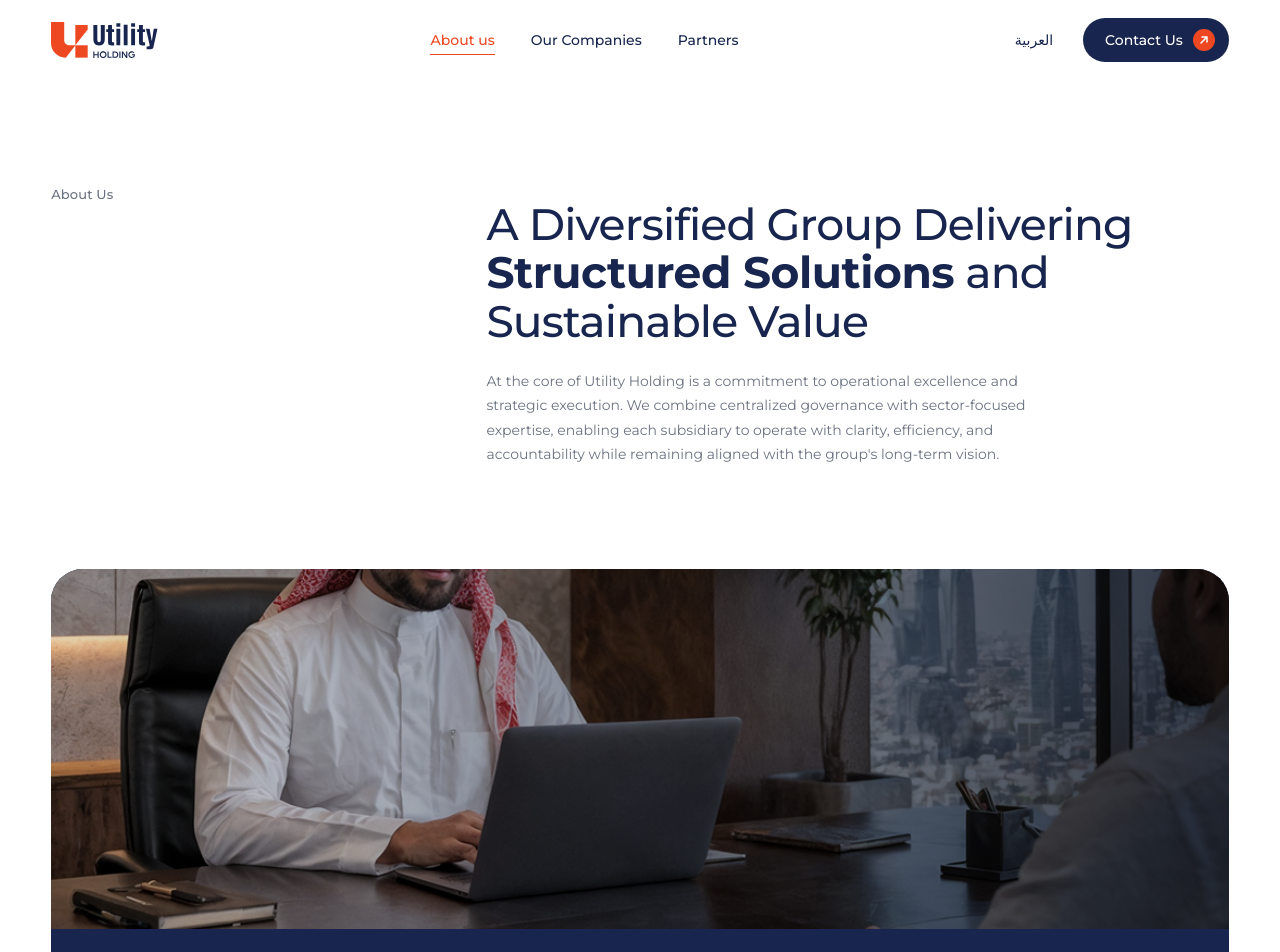
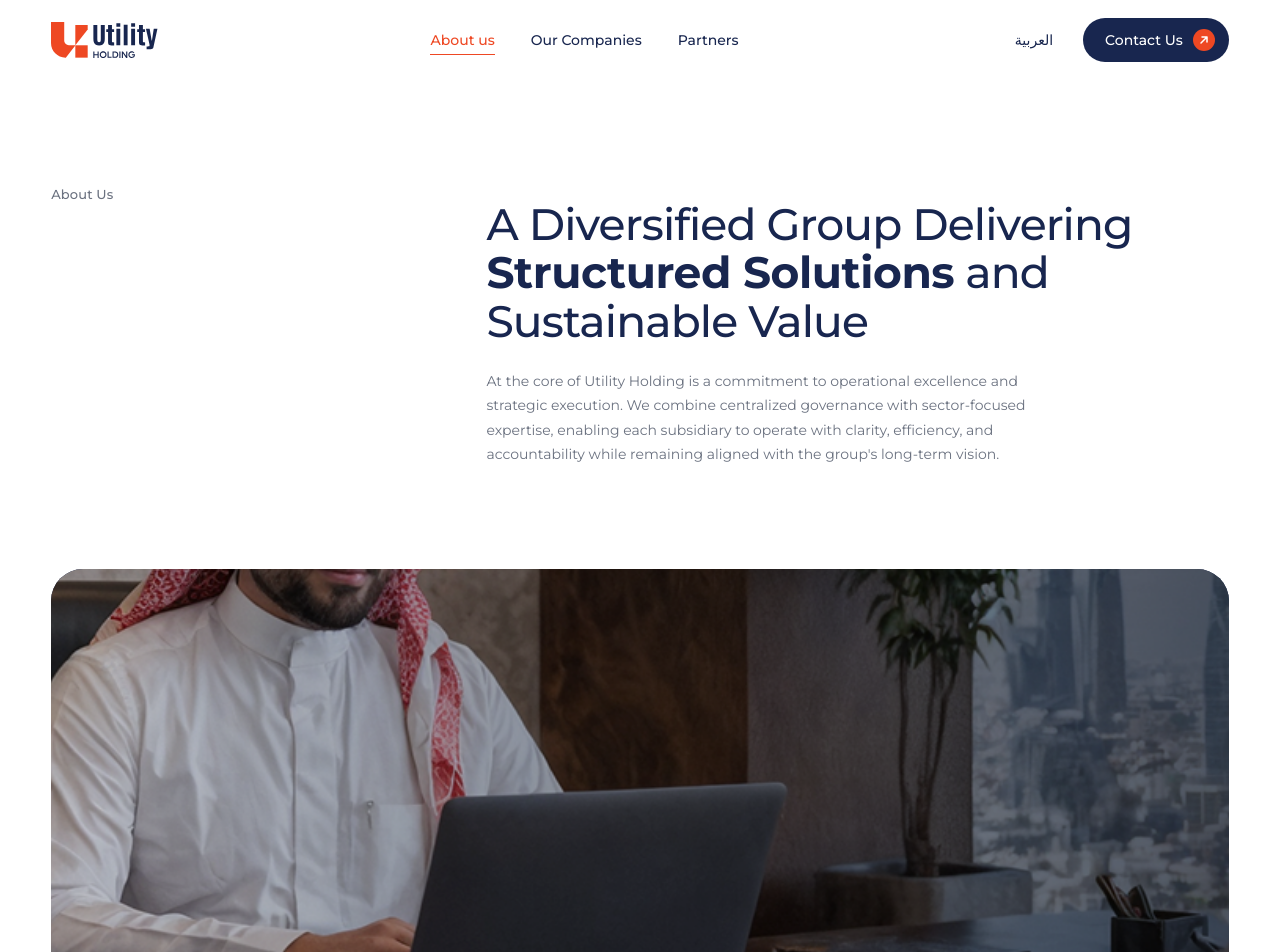
Before and after one commit to jahangirhossain-work/react-app-7, a React (Vite) app: page /about in a window 1280 px wide. Shown: the top 952 px of the page. Built offline with nearby package versions, Linux system fonts and the light colour scheme.

Commit message:
about us page banner fix

```diff
--- a/src/styles/global.css
+++ b/src/styles/global.css
@@ -1989,7 +1989,7 @@ html[dir="rtl"] .sub-back-link:hover .sub-back-link__icon { transform: translate
 
 .about-mission-banner__image {
   width: 100%;
-  height: clamp(240px, 30vw, 360px);
+  height: clamp(340px, 42vw, 520px);
   overflow: hidden;
 }
 
@@ -1997,6 +1997,7 @@ html[dir="rtl"] .sub-back-link:hover .sub-back-link__icon { transform: translate
   width: 100%;
   height: 100%;
   object-fit: cover;
+  object-position: center; /* Keeps the subject centered */
   display: block;
 }
 
```
